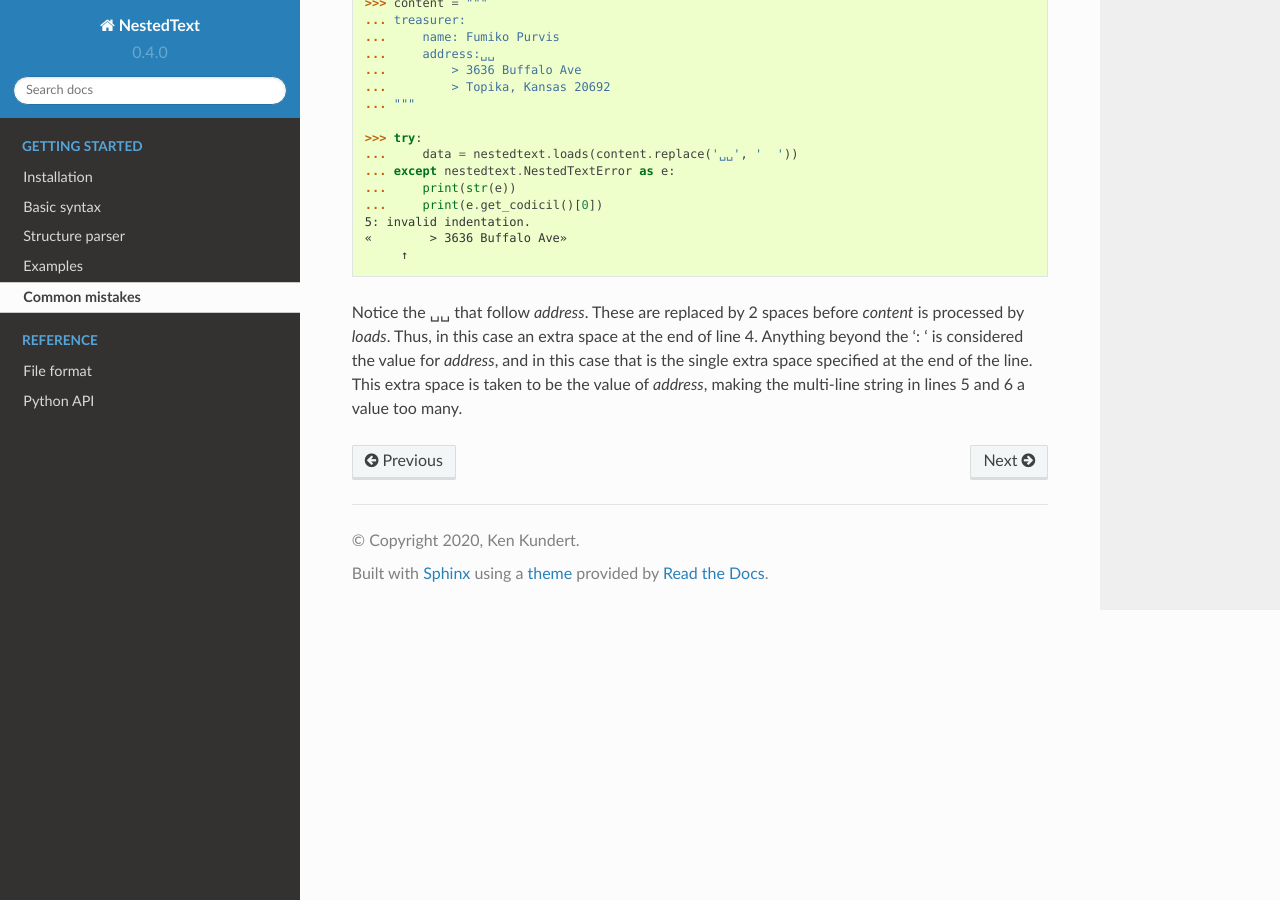
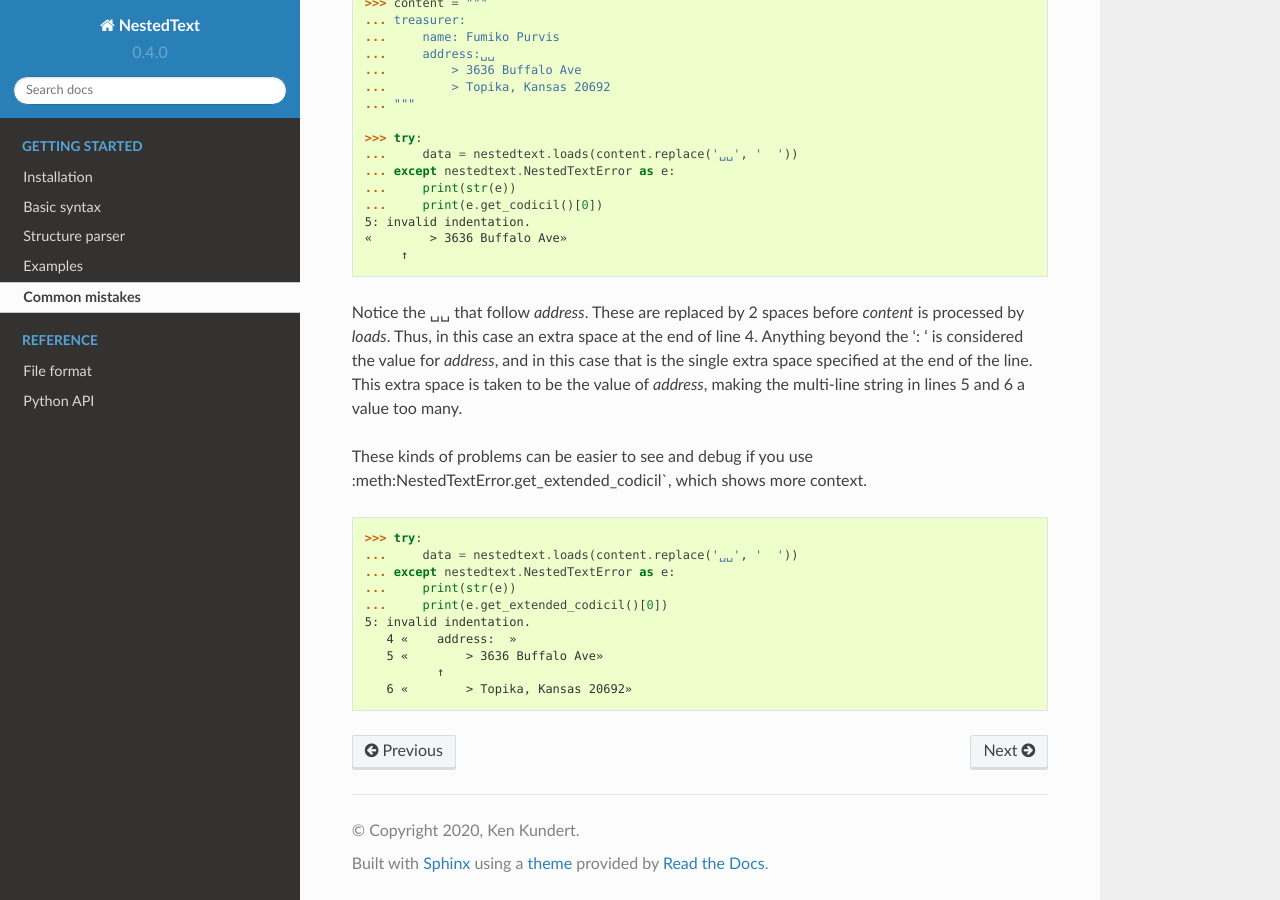
Before and after one commit to KenKundert/nestedtext, a Sphinx documentation site: the page built from doc/common_mistakes.rst, in a window 1280 px wide and 900 px high, scrolled down 891 px. Built offline with Sphinx 7.4.7 and the Read the Docs theme 2.0.0, drawn with Linux system fonts in a browser that asks for light colours.

Commit message:
doc: improve common mistakes documentation.

```diff
--- a/doc/common_mistakes.rst
+++ b/doc/common_mistakes.rst
@@ -66,3 +66,17 @@ of line 4.  Anything beyond the ': ' is considered the value for *address*, and
 in this case that is the single extra space specified at the end of the line.
 This extra space is taken to be the value of *address*, making the multi-line
 string in lines 5 and 6 a value too many.
+
+These kinds of problems can be easier to see and debug if you use
+:meth:NestedTextError.get_extended_codicil`, which shows more context.
+
+    >>> try:
+    ...     data = nestedtext.loads(content.replace('␣␣', '  '))
+    ... except nestedtext.NestedTextError as e:
+    ...     print(str(e))
+    ...     print(e.get_extended_codicil()[0])
+    5: invalid indentation.
+       4 «    address:  »
+       5 «        > 3636 Buffalo Ave»
+              ↑
+       6 «        > Topika, Kansas 20692»
```
